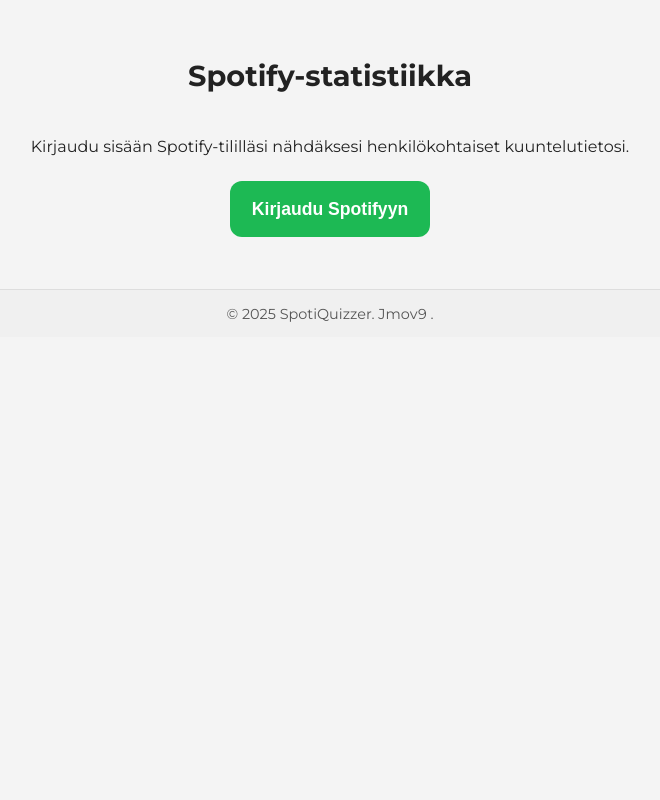
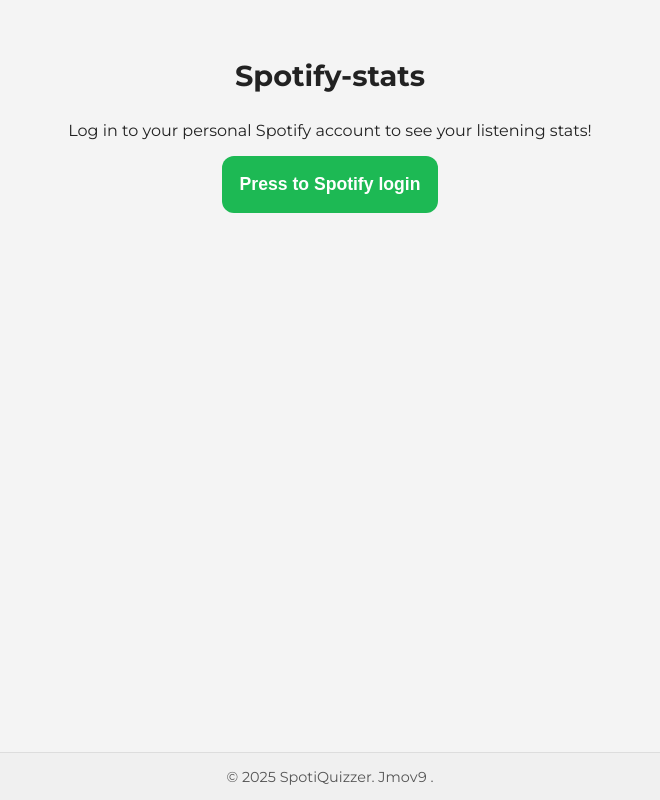
Before and after one commit to Jmov9/spotiquizzer, a website: page login.html in a window 1280 px wide. Shown: the whole page, without its empty margins (310-970 px from the left). Drawn offline with Linux system fonts and the light colour scheme.

Commit message:
login update

```diff
--- a/login.html
+++ b/login.html
@@ -3,17 +3,19 @@
 <head>
   <meta charset="UTF-8">
   <link rel="stylesheet" href="style.css">
-  <title>SpotiQuizzer – Kirjautuminen</title>
+  <title>SpotiQuizzer Login</title>
   <link rel="stylesheet" href="style.css">
   <link href="https://fonts.googleapis.com/css2?family=Montserrat:wght@400;500;700&display=swap" rel="stylesheet">
 
 </head>
 <body>
-  <h1> Spotify-statistiikka</h1>
-  <p>Kirjaudu sisään Spotify-tililläsi nähdäksesi henkilökohtaiset kuuntelutietosi.</p>
-  <button id="loginBtn">Kirjaudu Spotifyyn</button>
+  <main>
+  <h1> Spotify-stats</h1>
+  <p>Log in to your personal Spotify account to see your listening stats!</p>
+  <button id="loginBtn">Press to Spotify login</button>
 
   <script src="script.js"></script>
+  </main>
   <footer>   © 2025 SpotiQuizzer. Jmov9 . </footer>
 </body>
 </html>
```
